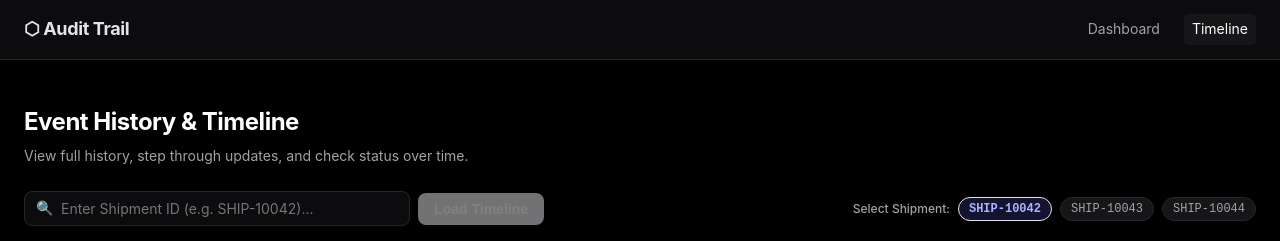
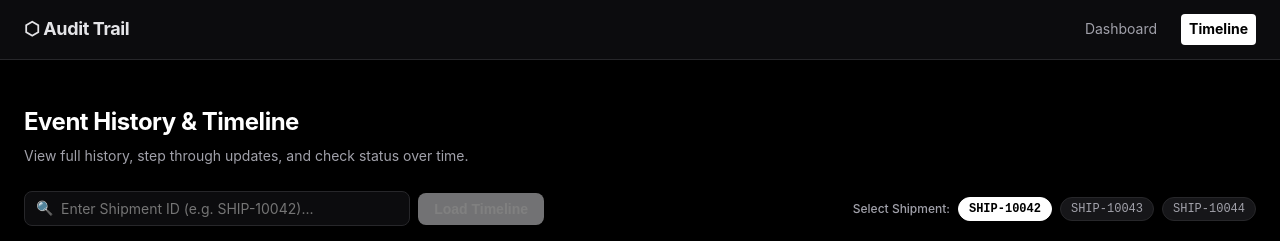
Before and after one commit to Aaron-Chacko/Audit-Trail, a React (Vite) app in the folder client/: page /timeline in a window 1280 px wide. Shown: the top 241 px of the page. Built offline with nearby package versions, Linux system fonts and the light colour scheme; no server answers.

Commit message:
style(ui): update active chip and nav link states to white background with black text

```diff
--- a/client/src/components/layout/PageWrapper.module.css
+++ b/client/src/components/layout/PageWrapper.module.css
@@ -40,10 +40,15 @@
   transition: color 0.15s, background-color 0.15s;
 }
 
-.navLink:hover,
-.navLinkActive {
+.navLink:hover {
   color: var(--color-text);
   background-color: var(--color-surface-2);
+}
+
+.navLinkActive {
+  color: #000000;
+  background-color: #ffffff;
+  font-weight: 700;
 }
 
 .main {
--- a/client/src/components/timeline/TimelineFilterToolbar.module.css
+++ b/client/src/components/timeline/TimelineFilterToolbar.module.css
@@ -189,10 +189,16 @@
 }
 
 .catPillActive {
-  background: rgba(99, 102, 241, 0.15);
-  border-color: var(--color-accent);
-  color: #a5b4fc;
-  font-weight: 600;
+  background: #ffffff;
+  border-color: #ffffff;
+  color: #000000;
+  font-weight: 700;
+}
+
+.catPillActive .pillBadge {
+  background: #000000;
+  color: #ffffff;
+  border-color: #000000;
 }
 
 .pillIcon {
--- a/client/src/components/timeline/TimelineHeader.module.css
+++ b/client/src/components/timeline/TimelineHeader.module.css
@@ -107,10 +107,10 @@
 }
 
 .pillActive {
-  background: rgba(99, 102, 241, 0.2);
-  border-color: var(--color-accent);
-  color: #a5b4fc;
-  font-weight: 600;
+  background: #ffffff;
+  border-color: #ffffff;
+  color: #000000;
+  font-weight: 700;
 }
 
 .overviewCard {
--- a/client/src/pages/Dashboard.module.css
+++ b/client/src/pages/Dashboard.module.css
@@ -119,9 +119,10 @@
 }
 
 .quickChipActive {
-  background: var(--color-accent);
-  color: white;
-  border-color: var(--color-accent);
+  background: #ffffff;
+  color: #000000;
+  border-color: #ffffff;
+  font-weight: 600;
 }
 
 .cardHeaderRow {
```
